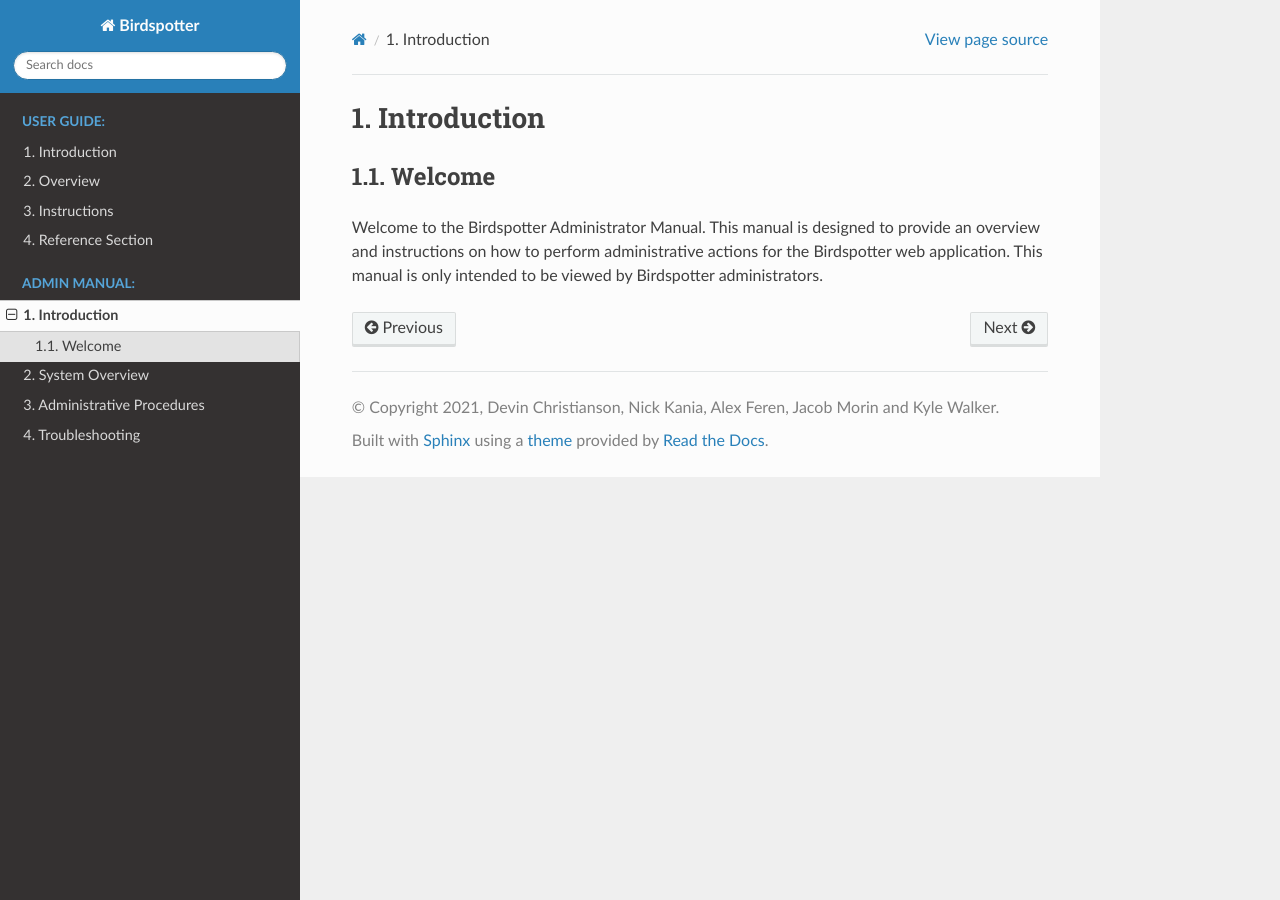
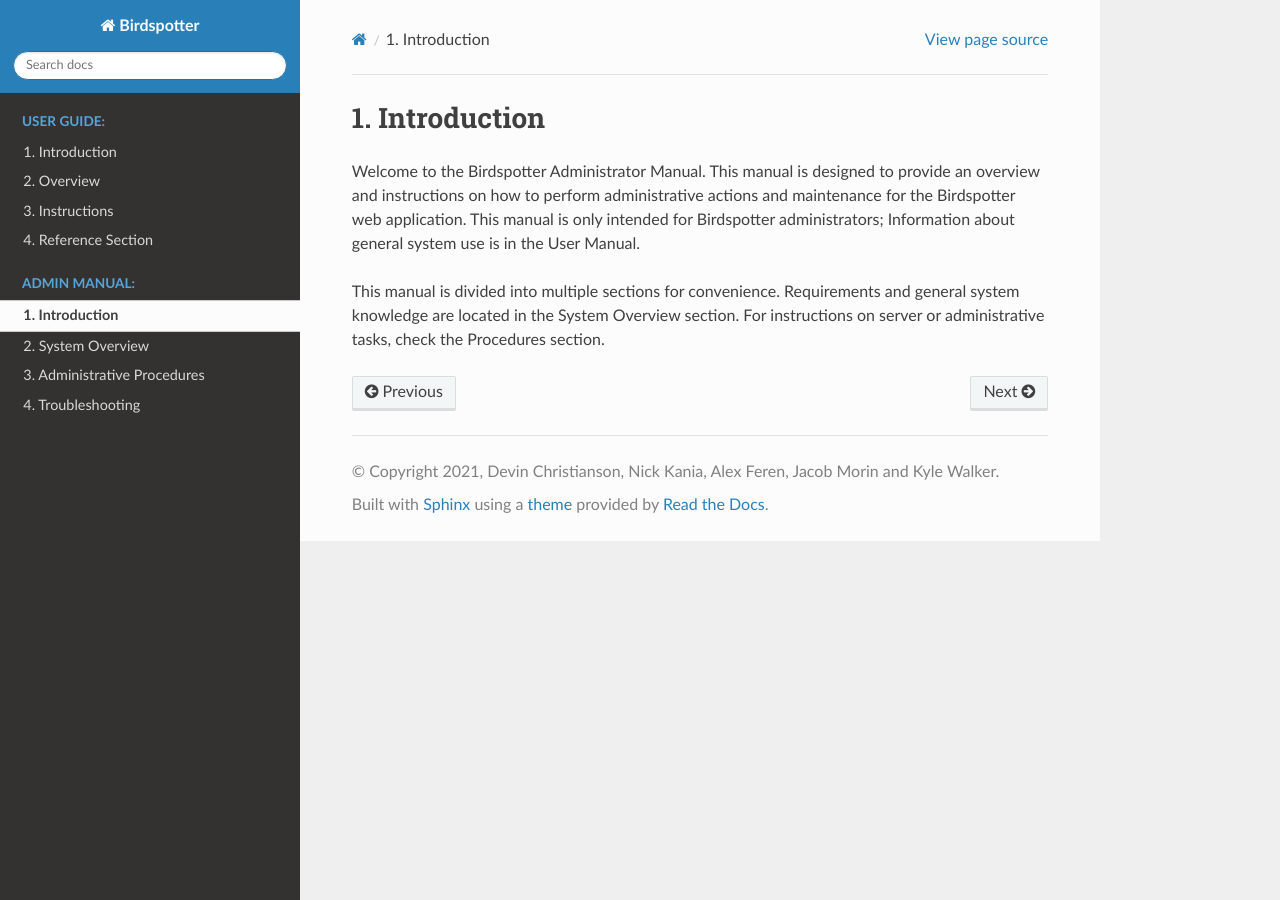
Before and after one commit to birdspotter-project/COS397, a Sphinx documentation site: the page built from docs/source/admin_manual/intro.rst, in a window 1280 px wide. Built offline with Sphinx 7.4.7 and the Read the Docs theme 2.0.0, drawn with Linux system fonts in a browser that asks for light colours.

Commit message:
finish first intro paragraph

```diff
--- a/docs/source/admin_manual/intro.rst
+++ b/docs/source/admin_manual/intro.rst
@@ -2,7 +2,7 @@
 Introduction
 ***************************************
 
-Welcome
-=======
 
-Welcome to the Birdspotter Administrator Manual. This manual is designed to provide an overview and instructions on how to perform administrative actions for the Birdspotter web application. This manual is only intended to be viewed by Birdspotter administrators.
+Welcome to the Birdspotter Administrator Manual. This manual is designed to provide an overview and instructions on how to perform administrative actions and maintenance for the Birdspotter web application. This manual is only intended for Birdspotter administrators; Information about general system use is in the User Manual.
+
+This manual is divided into multiple sections for convenience. Requirements and general system knowledge are located in the System Overview section. For instructions on server or administrative tasks, check the Procedures section.
```
